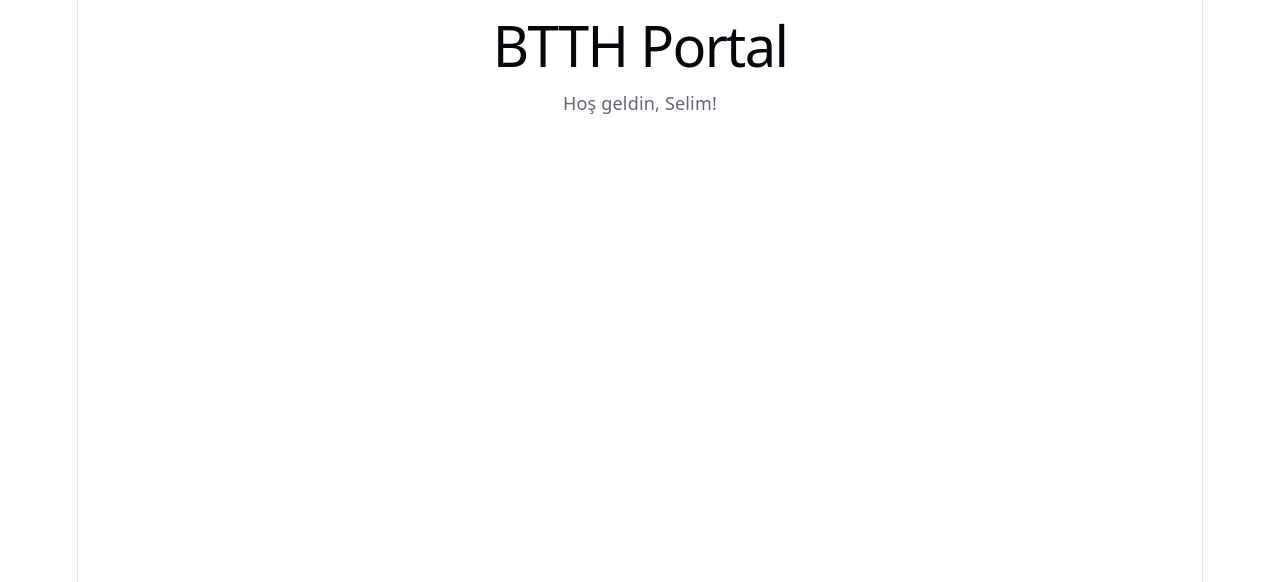
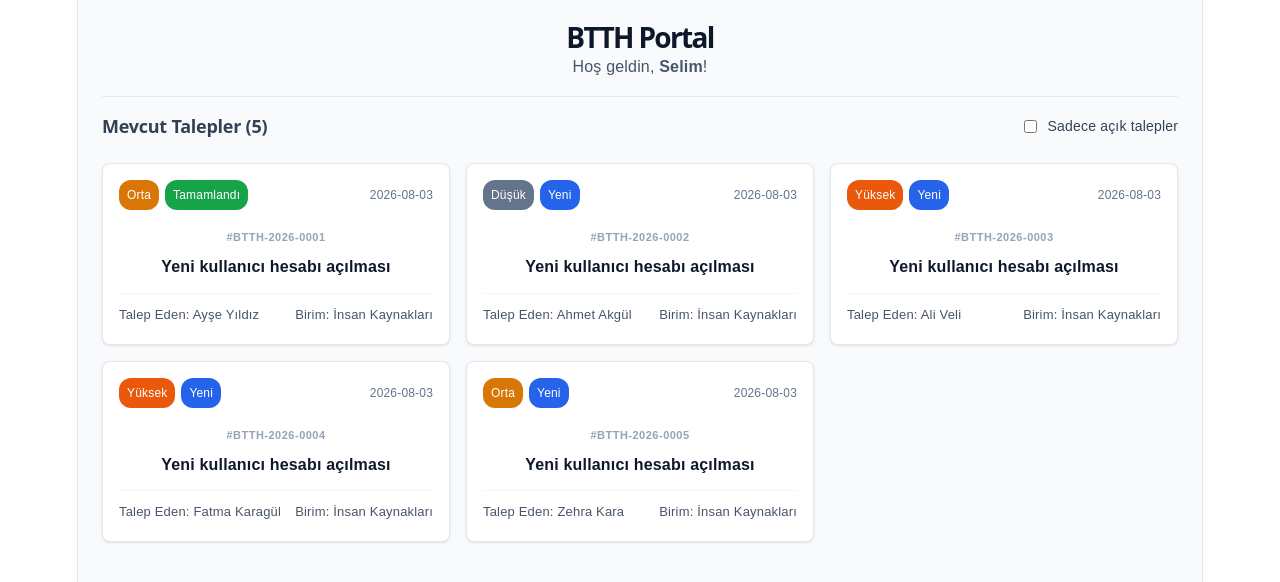
Before and after one commit to s-ozturk49/technology-gops-monitor, a React (Vite) app: page / in a window 1280 px wide. Shown: the top 582 px of the page. Built offline with nearby package versions, Linux system fonts and the light colour scheme.

Commit message:
created an array with 5 elements,printed on the screen with map, Requests that are not 'Tamamlandı' have been filtered

```diff
--- a/src/App.tsx
+++ b/src/App.tsx
@@ -1,11 +1,137 @@
-function App() {
+import type { Btth } from "./types/btth";
+import { RecordCard } from "./components/RecordCard";
+import { useState } from "react";
+
+const talepler: Btth[] = [
+  {
+    id: "BTTH-2026-0001",
+    baslik: "Yeni kullanıcı hesabı açılması",
+    talepEden: "Ayşe Yıldız",
+    birim: "İnsan Kaynakları",
+    oncelik: "Orta",
+    durum: "Tamamlandı",
+    olusturmaTarihi: "2026-08-03",
+  },
+  {
+    id: "BTTH-2026-0002",
+    baslik: "Yeni kullanıcı hesabı açılması",
+    talepEden: "Ahmet Akgül",
+    birim: "İnsan Kaynakları",
+    oncelik: "Düşük",
+    durum: "Yeni",
+    olusturmaTarihi: "2026-08-03",
+  },
+  {
+    id: "BTTH-2026-0003",
+    baslik: "Yeni kullanıcı hesabı açılması",
+    talepEden: "Ali Veli",
+    birim: "İnsan Kaynakları",
+    oncelik: "Yüksek",
+    durum: "Yeni",
+    olusturmaTarihi: "2026-08-03",
+  },
+  {
+    id: "BTTH-2026-0004",
+    baslik: "Yeni kullanıcı hesabı açılması",
+    talepEden: "Fatma Karagül",
+    birim: "İnsan Kaynakları",
+    oncelik: "Yüksek",
+    durum: "Yeni",
+    olusturmaTarihi: "2026-08-03",
+  },
+  {
+    id: "BTTH-2026-0005",
+    baslik: "Yeni kullanıcı hesabı açılması",
+    talepEden: "Zehra Kara",
+    birim: "İnsan Kaynakları",
+    oncelik: "Orta",
+    durum: "Yeni",
+    olusturmaTarihi: "2026-08-03",
+  },
+
+];
+
+export default function App() {
   const isim = "Selim";
+
+  // Checkbox durumunu tutan state (varsayılan: false)
+  const [sadeceAciklar, setSadeceAciklar] = useState(false);
+
+  // State'e göre listeyi filtreleme
+  const filtrelenmisTalepler = sadeceAciklar
+    ? talepler.filter((t) => t.durum !== "Tamamlandı")
+    : talepler;
+
   return (
-    <div>
-      <h1>BTTH Portal</h1>
-      <p>Hoş geldin, {isim}!</p>
+    <div
+      style={{
+        minHeight: "100vh",
+        backgroundColor: "#f8fafc",
+        padding: "24px",
+        fontFamily: "sans-serif",
+      }}
+    >
+      <div style={{ maxWidth: 1200, margin: "0 auto" }}>
+        {/* Başlık Alanı */}
+        <div style={{ marginBottom: "24px" }}>
+          <h1 style={{ fontSize: 28, fontWeight: 700, color: "#0f172a", margin: 0 }}>
+            BTTH Portal
+          </h1>
+          <p style={{ color: "#475569", fontSize: 16, marginTop: "4px", marginBottom: "16px" }}>
+            Hoş geldin, <strong>{isim}</strong>!
+          </p>
+
+          <div
+            style={{
+              display: "flex",
+              justifyContent: "space-between",
+              alignItems: "center",
+              borderTop: "1px solid #e2e8f0",
+              paddingTop: "16px",
+              flexWrap: "wrap",
+              gap: "12px",
+            }}
+          >
+            <h2 style={{ fontSize: 18, fontWeight: 600, color: "#334155", margin: 0 }}>
+              Mevcut Talepler ({filtrelenmisTalepler.length})
+            </h2>
+
+            {/* Checkbox Alanı */}
+            <label
+              style={{
+                display: "flex",
+                alignItems: "center",
+                gap: "8px",
+                fontSize: 14,
+                color: "#334155",
+                cursor: "pointer",
+                userSelect: "none",
+              }}
+            >
+              <input
+                type="checkbox"
+                checked={sadeceAciklar}
+                onChange={(e) => setSadeceAciklar(e.target.checked)}
+                style={{ cursor: "pointer" }}
+              />
+              Sadece açık talepler
+            </label>
+          </div>
+        </div>
+
+        {/* Kartların Listesi */}
+        <div
+          style={{
+            display: "grid",
+            gridTemplateColumns: "repeat(auto-fill, minmax(320px, 1fr))",
+            gap: "16px",
+          }}
+        >
+          {filtrelenmisTalepler.map((item) => (
+            <RecordCard key={item.id} record={item} />
+          ))}
+        </div>
+      </div>
     </div>
   );
 }
-
-export default App;
```
